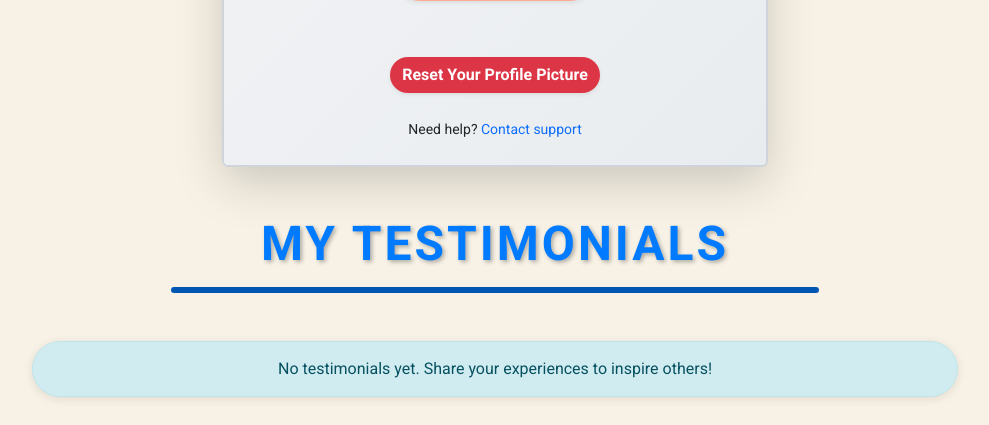
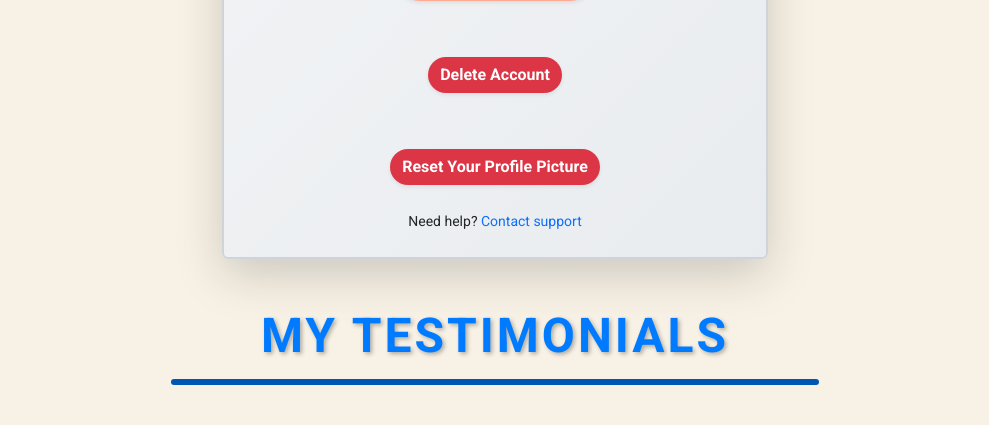
Before and after one commit to Dimitris112/rum-away-testp4, a Django app: page /profile/ in a window 1280 px wide. Shown: the part 1821-2246 px from the top of the page, without its empty margins (145-1134 px from the left). Run offline with Django 5.2, Linux system fonts and the light colour scheme; the visitor is signed in with stand-in values (Sample User, id 1); data comes from the database, SQL or seed files in the repository; data that the repository does not hold is empty; some libraries are stand-ins or nearby versions.

Commit message:
Add user deletion functionality

```diff
--- a/bar/templates/bar/profile.html
+++ b/bar/templates/bar/profile.html
@@ -120,7 +120,14 @@
                                 Changes</button>
                         </div>
                     </form>
-
+                    <div class="text-center mt-3">
+                        <form method="POST" action="{% url 'delete_account' %}"
+                            onsubmit="return confirm('Are you sure you want to delete your account? This action cannot be undone.');">
+                            {% csrf_token %}
+                            <button type="submit" class="btn btn-danger d-inline-block shadow-sm hover-effect">Delete
+                                Account</button>
+                        </form>
+                    </div>
                     <div class="text-center mt-3">
                         <form method="POST" action="{% url 'reset_profile_picture' %}">
                             {% csrf_token %}
--- a/bar/urls.py
+++ b/bar/urls.py
@@ -8,6 +8,7 @@ urlpatterns = [
     path('login/', auth_views.LoginView.as_view(), name='login'),
 
     path('profile/', views.profile, name='profile'),
+    path('accounts/delete/', views.delete_account, name='delete_account'),
     path('profile/reset-picture/', views.reset_profile_picture, name='reset_profile_picture'),
 
     path('reservations/', views.reservations, name='reservations_list'),
--- a/bar/views.py
+++ b/bar/views.py
@@ -54,6 +54,15 @@ class CustomLoginView(LoginView):
             messages.error(self.request, "Invalid username or password.")
             return self.form_invalid(form)
 
+
+# Delete account
+
+@login_required
+def delete_account(request):
+    user = request.user
+    user.delete()
+    messages.success(request, "Your account has been deleted successfully.")
+    return redirect('index')
 
 # Home
 
```
